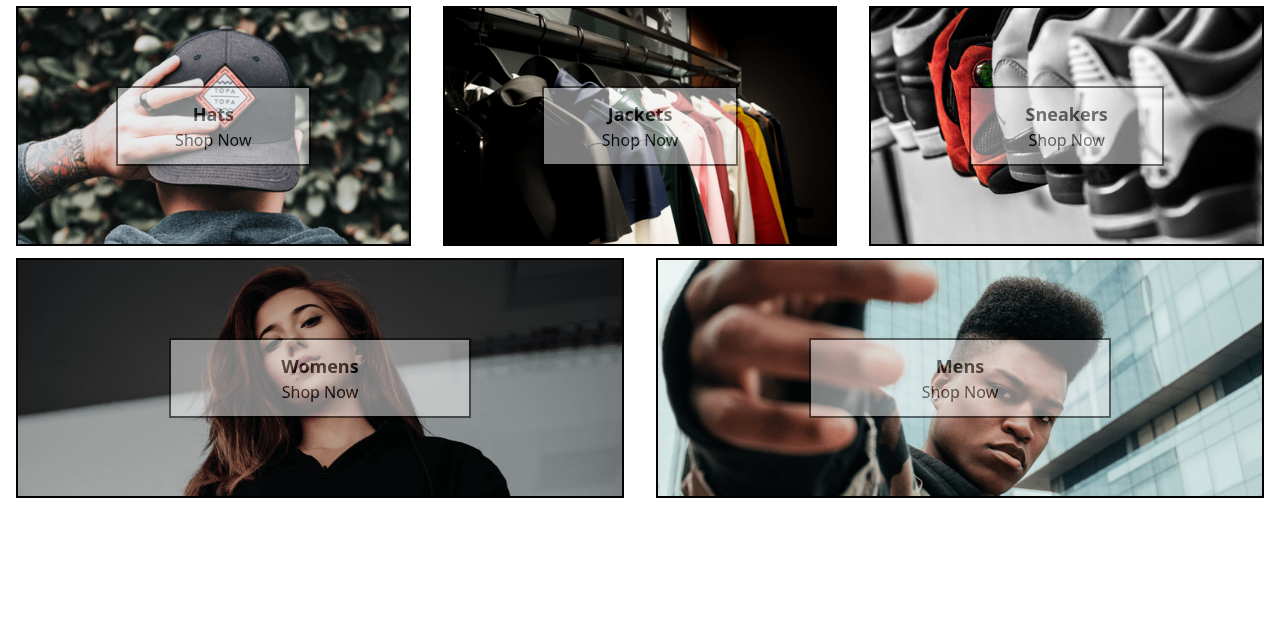
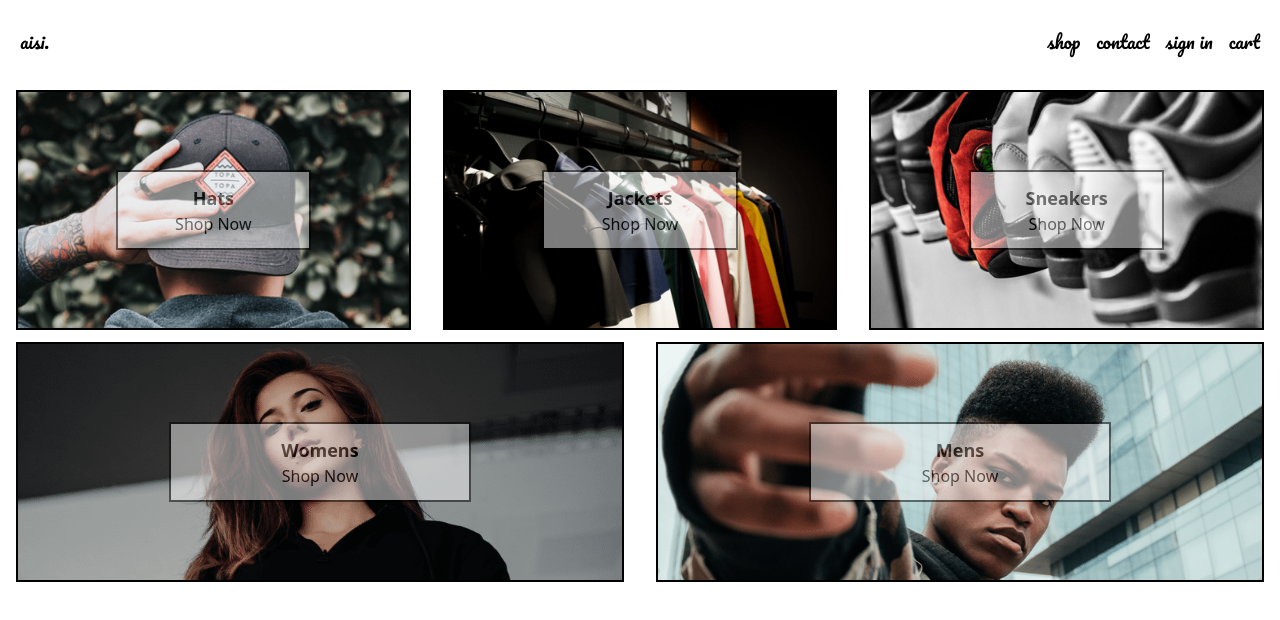
Before and after one commit to sohailshams/aisi, a React (Create React App) app: page / in a window 1280 px wide. Shown: the top 620 px of the page. Built offline with nearby package versions, Linux system fonts and the light colour scheme.

Commit message:
Updated functions to arrow functions and refactored Route to implement nested Route to render Navbar at the top with Outlet.

```diff
--- a/public/index.html
+++ b/public/index.html
@@ -10,6 +10,8 @@
       content="Web site created using create-react-app"
     />
     <link rel="apple-touch-icon" href="%PUBLIC_URL%/logo192.png" />
+    <link rel="preconnect" href="https://fonts.googleapis.com"><link rel="preconnect" href="https://fonts.gstatic.com" crossorigin>
+    <link href="https://fonts.googleapis.com/css2?family=Pacifico&display=swap" rel="stylesheet">
     <!--
       Notice the use of %PUBLIC_URL% in the tags above.
       It will be replaced with the URL of the `public` folder during the build.
--- a/src/App.js
+++ b/src/App.js
@@ -1,11 +1,14 @@
 import { Routes, Route } from 'react-router-dom';
 import Home from './routes/home/Home'
+import Navbar from './routes/navbar/Navbar';
 
-function App() {
+const App = () => {
 
   return (
     <Routes>
-      <Route path="/" element={<Home />} />
+      <Route path="/" element={<Navbar />} >
+        <Route index element={<Home />} />
+      </Route>
     </Routes>
   )
 
--- a/src/components/category-item/Category.jsx
+++ b/src/components/category-item/Category.jsx
@@ -1,4 +1,4 @@
-function Category({category}) {
+const Category = ({category}) => {
     const {name, imageUrl} = category;
 
   return (
--- a/src/components/directory/Directory.jsx
+++ b/src/components/directory/Directory.jsx
@@ -1,6 +1,6 @@
 import Category from "../category-item/Category"
 
-function Directory({categories}) {
+const Directory = ({categories}) => {
   return (
     <div className="flex w-full flex-wrap	justify-between">
       {categories.map((category) => (
--- a/src/routes/home/Home.jsx
+++ b/src/routes/home/Home.jsx
@@ -1,6 +1,6 @@
 import Directory from "../../components/directory/Directory";
 
-function Home() {
+const Home = () => {
     const categories = [
         {
           id: '1',
```
